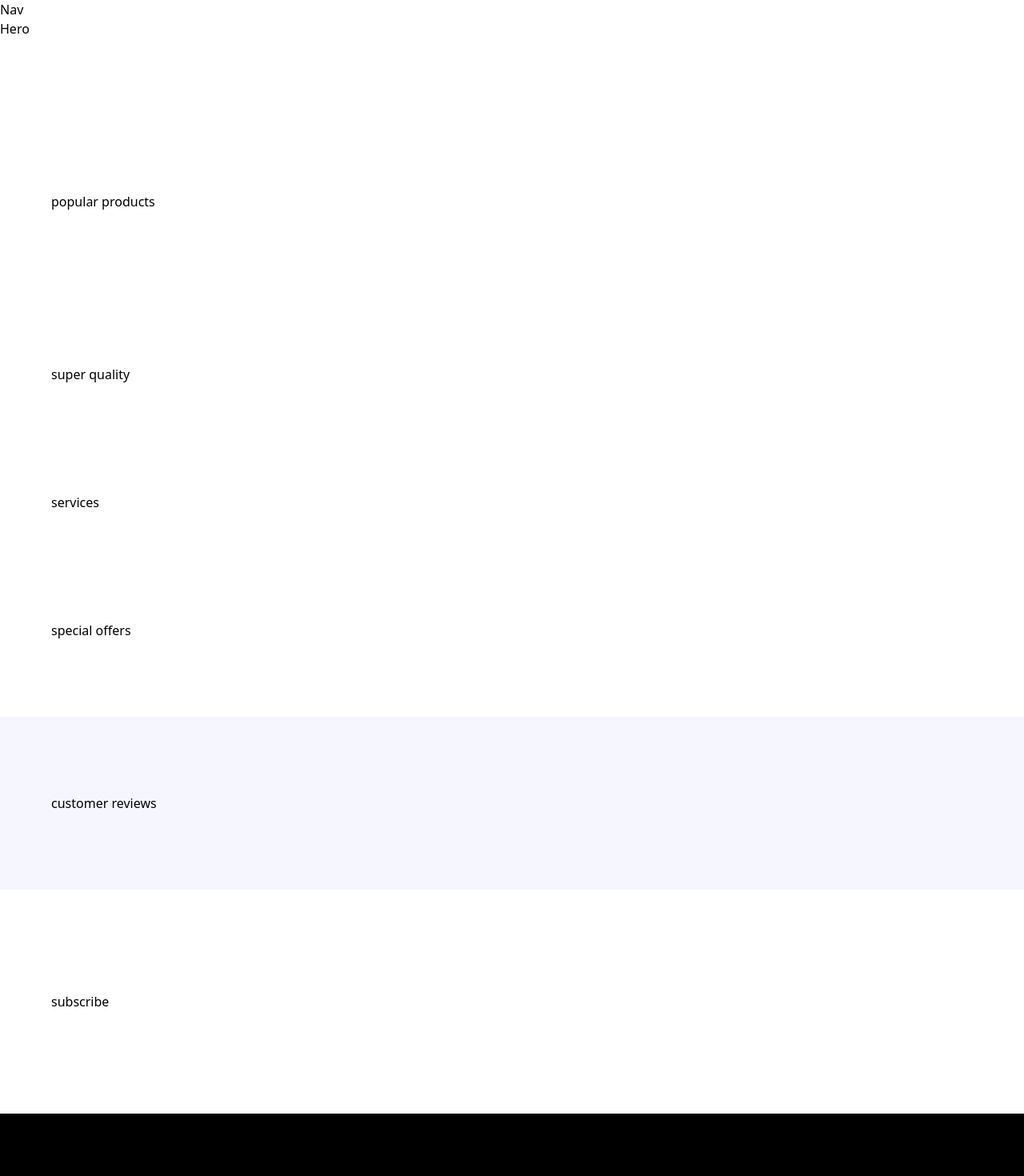
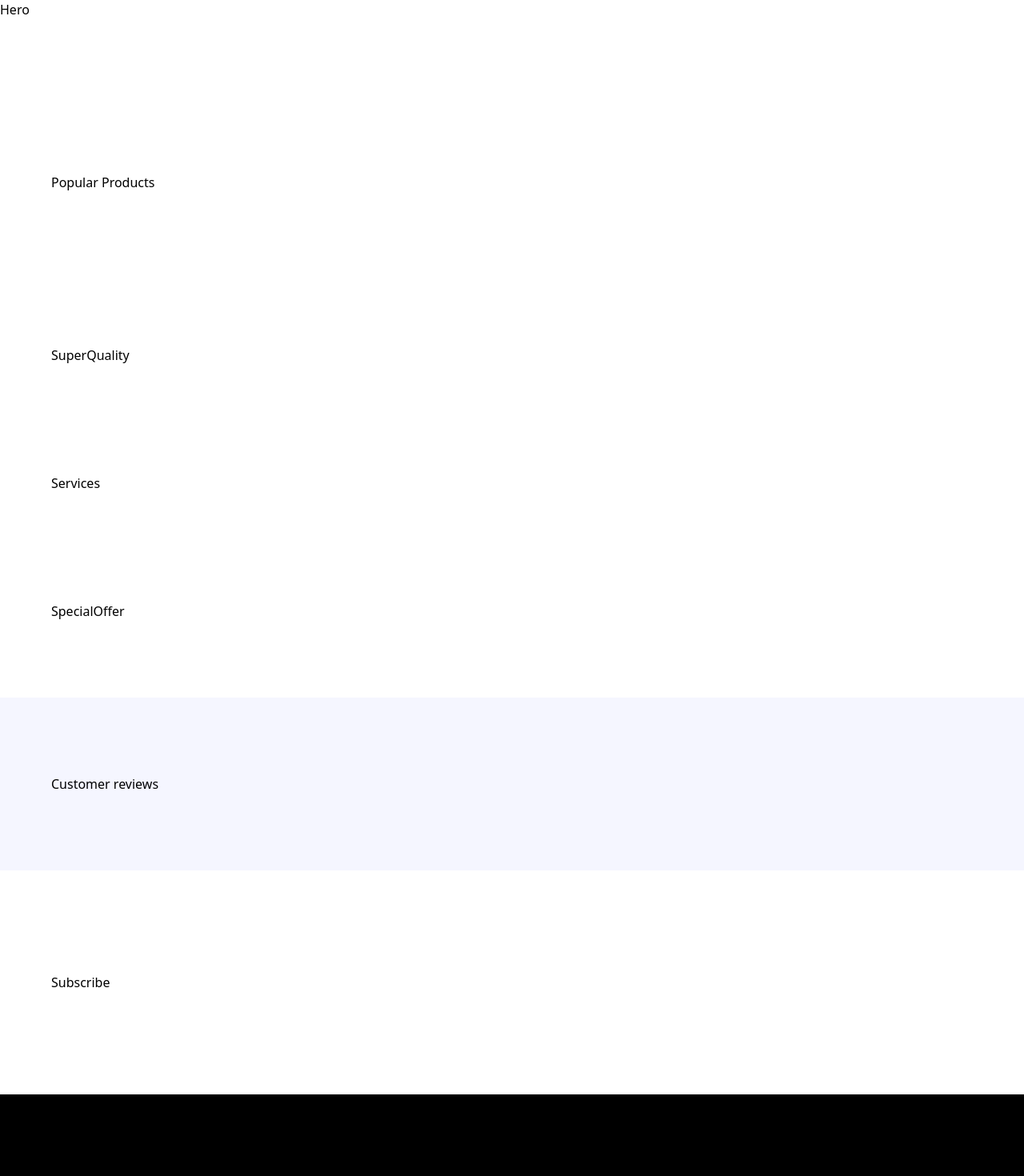
Before and after one commit to IrumiTh/Nike_Webside, a React (Vite) app: page / in a window 1280 px wide. Shown: the top 1470 px of the page at 80% size. Built offline with nearby package versions, Linux system fonts and the light colour scheme; a web font is replaced by a local one.

Commit message:
create components for sections

```diff
--- a/src/App.jsx
+++ b/src/App.jsx
@@ -1,29 +1,43 @@
+import  {
+  Hero,
+  CustomerReviews,
+  Footer,
+  PopularProducts,
+  Services,
+  SpecialOffer,
+  Subscribe,
+  SuperQuality,
+
+} from './sections'
+
+
+
 const App = () => (
   <main className="relative">
-    Nav
+    {/*<Nav />*/}
     <section className="xl:padding-1 wide:padding-r padding-b">
-      Hero
+      <Hero />
     </section>
     <section className="padding">
-      popular products
+      <PopularProducts />
     </section>
     <section className="padding">
-      super quality
+      <SuperQuality />
     </section>
     <section className="padding-x py-10">
-      services
+      <Services />
     </section>
     <section className="padding">
-      special offers
+      <SpecialOffer />
     </section>
     <section className="bg-pale-blue padding">
-      customer reviews
+      <CustomerReviews />
     </section>
     <section className="padding-x sm:py-32 py-16 w-full">
-      subscribe
+      <Subscribe />
     </section>
     <section className="bg-black padding-x padding-t pb-8">
-      footer
+      <Footer />
     </section>
   </main>
 )
--- /dev/null
+++ b/src/sections/CustomerReviews.jsx
@@ -0,0 +1,11 @@
+import React from 'react'
+
+const CustomerReviews = () => {
+  return (
+    <div>
+      Customer reviews
+    </div>
+  )
+}
+
+export default CustomerReviews
--- /dev/null
+++ b/src/sections/Footer.jsx
@@ -0,0 +1,11 @@
+import React from 'react'
+
+const Footer = () => {
+  return (
+    <div>
+      Footer
+    </div>
+  )
+}
+
+export default Footer
--- /dev/null
+++ b/src/sections/Hero.jsx
@@ -0,0 +1,11 @@
+import React from 'react'
+
+const Hero = () => {
+  return (
+    <div>
+      Hero
+    </div>
+  )
+}
+
+export default Hero
--- /dev/null
+++ b/src/sections/PopularProducts.jsx
@@ -0,0 +1,11 @@
+import React from 'react'
+
+const PopularProducts = () => {
+  return (
+    <div>
+      Popular Products
+    </div>
+  )
+}
+
+export default PopularProducts
--- /dev/null
+++ b/src/sections/Services.jsx
@@ -0,0 +1,11 @@
+import React from 'react'
+
+const Services = () => {
+  return (
+    <div>
+      Services
+    </div>
+  )
+}
+
+export default Services
--- /dev/null
+++ b/src/sections/SpecialOffer.jsx
@@ -0,0 +1,11 @@
+import React from 'react'
+
+const SpecialOffer = () => {
+  return (
+    <div>
+      SpecialOffer
+    </div>
+  )
+}
+
+export default SpecialOffer
--- /dev/null
+++ b/src/sections/Subscribe.jsx
@@ -0,0 +1,11 @@
+import React from 'react'
+
+const Subscribe = () => {
+  return (
+    <div>
+      Subscribe
+    </div>
+  )
+}
+
+export default Subscribe
--- /dev/null
+++ b/src/sections/SuperQuality.jsx
@@ -0,0 +1,11 @@
+import React from 'react'
+
+const SuperQuality = () => {
+  return (
+    <div>
+      SuperQuality
+    </div>
+  )
+}
+
+export default SuperQuality
--- /dev/null
+++ b/src/sections/index.js
@@ -0,0 +1,22 @@
+import Hero from "./Hero";
+import CustomerReviews from "./CustomerReviews";
+import Footer from "./Footer";
+import PopularProducts from "./PopularProducts";
+import Services from "./Services";
+import SpecialOffer from "./SpecialOffer";
+import Subscribe from "./Subscribe";
+import SuperQuality from "./SuperQuality";
+
+
+
+export {
+    Hero,
+    CustomerReviews,
+    Footer,
+    PopularProducts,
+    Services,
+    SpecialOffer,
+    Subscribe,
+    SuperQuality,
+
+}
```
